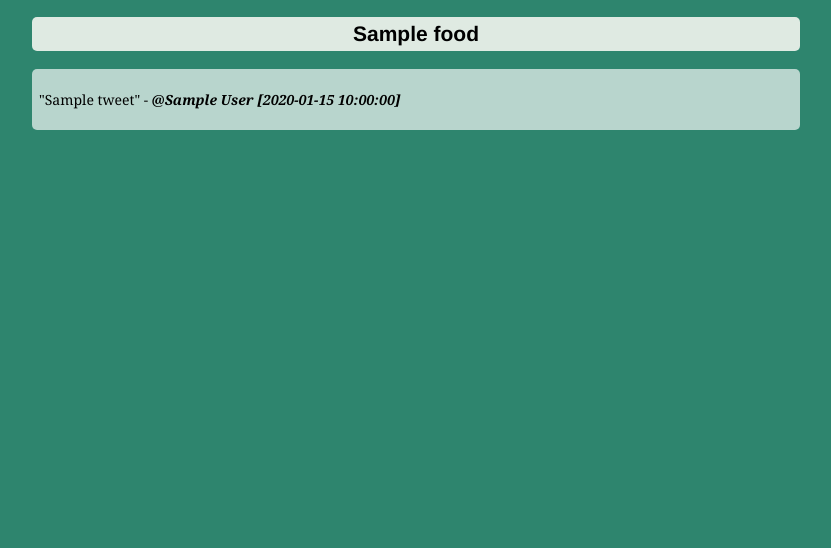
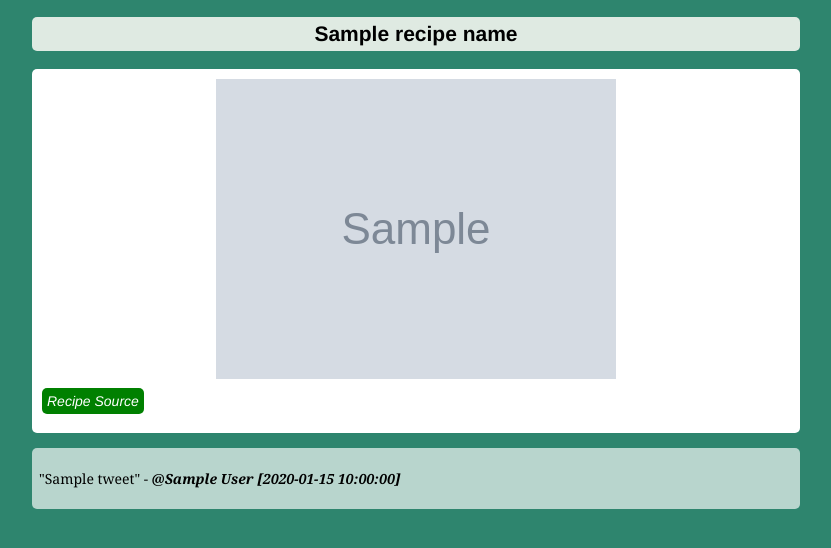
Before and after one commit to dhvanim/Recipes, a Flask app: template templates/index.html in a window 1280 px wide. Shown: the top 548 px of the page, without its empty margins (224-1055 px from the left). Run offline with Flask 2, Linux system fonts and the light colour scheme; the template is opened without the code that fills it: most values are stand-ins (such as "Sample title", 1, 10 or a date in 2020); grey boxes marked "Sample" are stand-in pictures.

Commit message:
Basic CSS styling to recipe ingredients, image, url

```diff
--- a/static/style.css
+++ b/static/style.css
@@ -13,9 +13,40 @@
     border-radius:5px;
 }
 
+a {
+    text-decoration: none;
+    background-color: green;
+    color: #fff;
+    padding: 5px;
+    border-radius:5px;
+}
+
+a:hover {
+    background-color: #000;
+}
+
 .tweet {
     background-color:#b8d5cd;
     font-family: Georgia;
     padding: 7px;
     border-radius:5px;
+    margin-top: 15px;
 }
+
+.recipe {
+    padding: 10px;
+    border-radius:5px;
+    background-color:#fff;
+}
+
+.recipe img {
+    max-width:90%;
+    margin-left: auto;
+    margin-right: auto;
+    display: block;
+}
+
+.ingredients p {
+    float: left;
+    position: relative;
+}
--- a/templates/index.html
+++ b/templates/index.html
@@ -7,7 +7,25 @@
     </head>
     <body>
 
-        <h2> {{ food }} </h2>
+        <h2> {{ recipe_name }} </h2>
+
+        <div class="recipe">
+        <img src="{{ recipe_image }}" alt="{{ recipe_name }}">
+
+        <p class="ingredients">
+
+        {%for i in range(0, i_len)%}
+
+        {{ ingredients[i] }} <br>
+
+        {%endfor%}
+
+        </p>
+
+        <p> <i> <a href="{{ recipe_url }}"> Recipe Source </a> </i> </p>
+
+
+        </div>
 
         <div class="tweet">
         <p> "{{ tweet }}" - <i><b>@{{ tweet_author }} [{{ tweet_time }}] </b></i></p>
```
